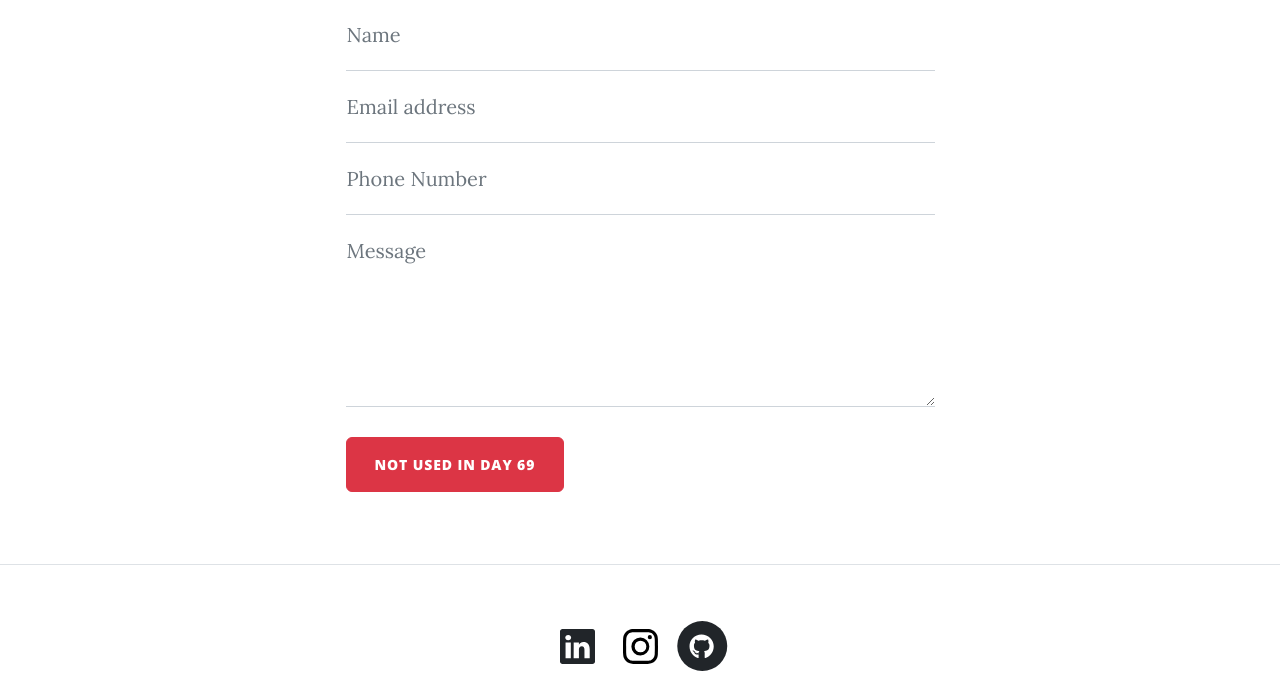
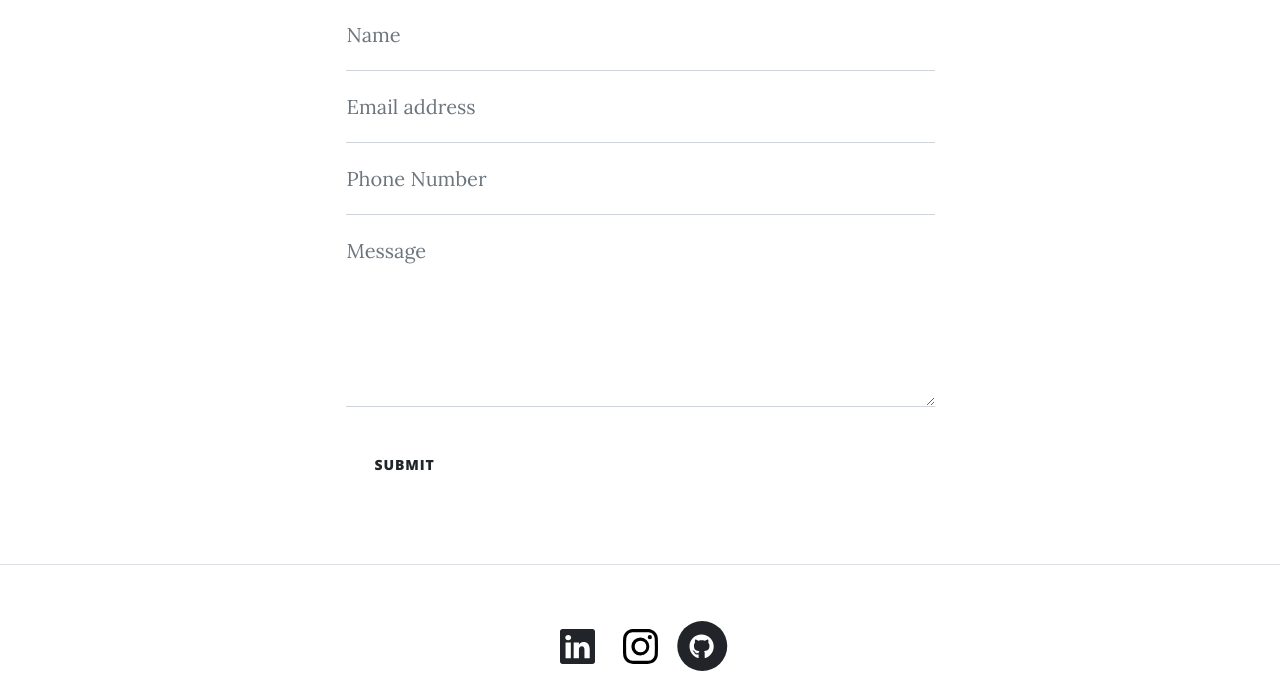
Before and after one commit to Jishnu-phani/BlogProject, a Flask app: page /contact in a window 1280 px wide. Shown: the part 721-1412 px from the top of the page. Run offline with Flask 3, Linux system fonts and the light colour scheme; some libraries are stand-ins or nearby versions.

Commit message:
Update contact.html

```diff
--- a/templates/contact.html
+++ b/templates/contact.html
@@ -84,11 +84,11 @@
             </div>
             <br />
             <button
-              class="btn btn-danger text-uppercase"
+              class="btn bt-success text-uppercase"
               id="submitButton"
               type="submit"
             >
-              NOT USED in Day 69
+              Submit
             </button>
           </form>
         </div>
```
